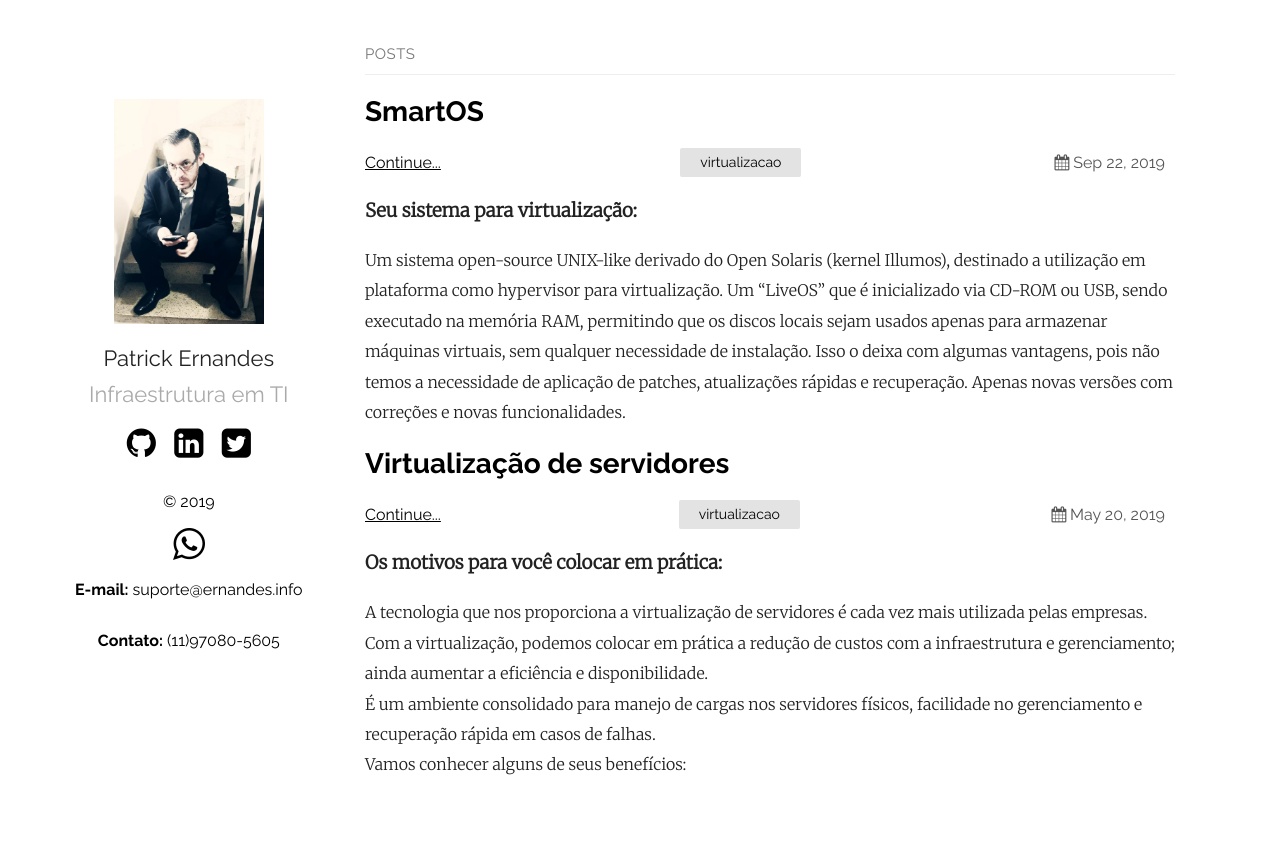
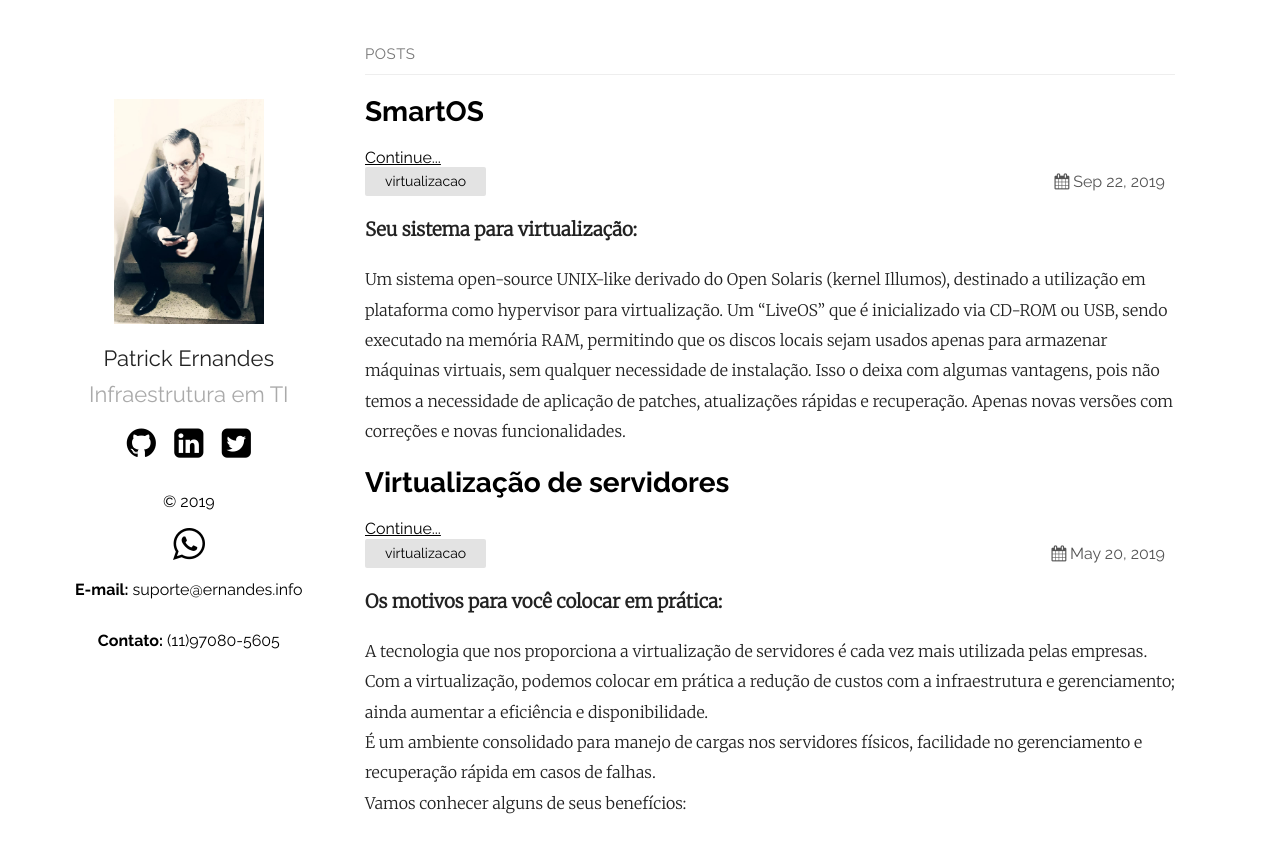
Before and after one commit to patrickernandes/site, a Jekyll site: the page built from index.md, in a window 1280 px wide. Shown: the top 853 px of the page. Built offline with Jekyll 4.4.1, drawn with Linux system fonts in a browser that asks for light colours.

Commit message:
update botao readmore

```diff
--- a/_layouts/home.html
+++ b/_layouts/home.html
@@ -20,8 +20,8 @@ layout: default
     <a class="post-link" href="{{ post.url | relative_url }}">
       <h2 class="post-title">{{ post.title | escape }}</h2>
     </a>
+    <a class="readmore" href="{{ post.url | prepend: site.baseurl | prepend: site.url }}">Continue...</a>
     <div class="post-meta">
-    <a class="readmore" href="{{ post.url | prepend: site.baseurl | prepend: site.url }}">Continue...</a>
       <ul class="post-categories">
         {%- for tag in post.categories -%}
         <li>{{ tag }}</li>
```
